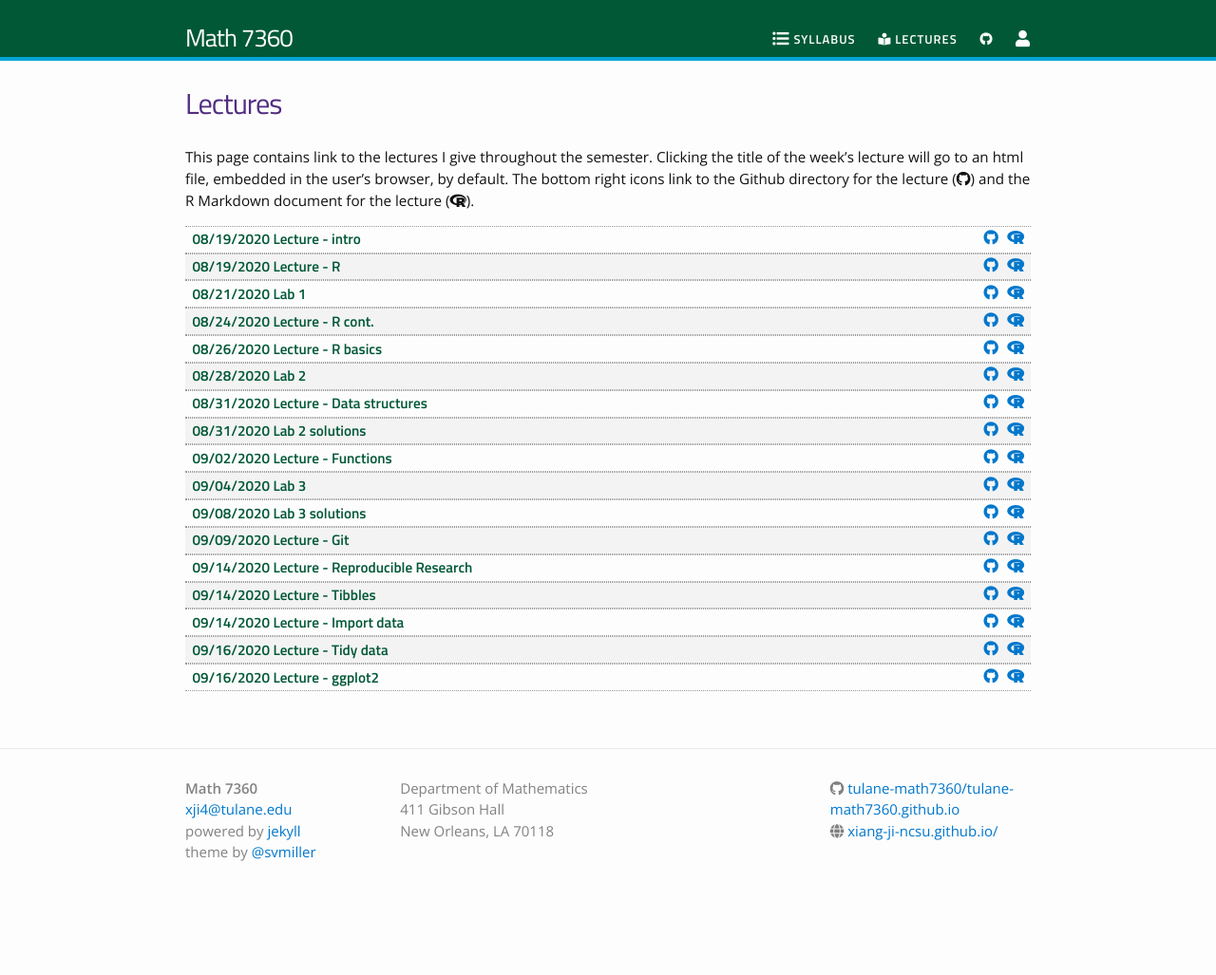
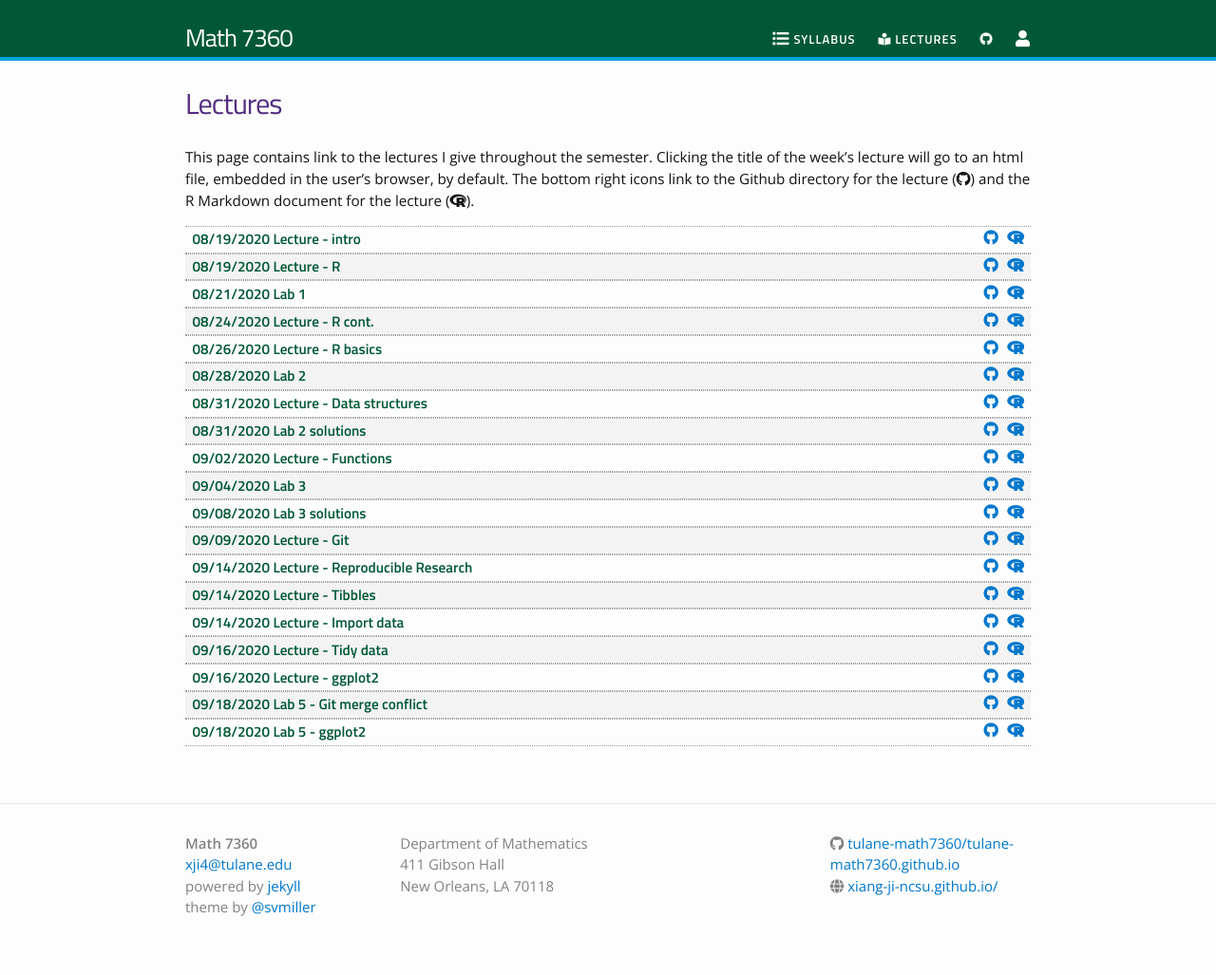
Before and after one commit to tulane-math7360/tulane-math7360.github.io, a Jekyll site: the page built from lectures.md, in a window 1280 px wide. Shown: the whole page at 95% size. Built offline with Jekyll 4.4.1, drawn with Linux system fonts in a browser that asks for light colours; nearby versions of some CDN libraries; before the commit the page ends 969 px from its top, so only the background shows below that.

Commit message:
publish link for lab (actually) 5

```diff
--- a/_data/lectures.yml
+++ b/_data/lectures.yml
@@ -82,3 +82,13 @@
   filename: ggplot2
   dirname: slides/10-ggplot2
   tldr: "Week 5 lecture 8"
+
+- title: "09/18/2020 Lab 5 - Git merge conflict"
+  filename: lab_04_git
+  dirname: slides/lab-04-Git_ggplot
+  tldr: "Week 5 lab 5"
+
+- title: "09/18/2020 Lab 5 - ggplot2"
+  filename: lab_04_ggplot2
+  dirname: slides/lab-04-Git_ggplot
+  tldr: "Week 5 lab 5"
```
